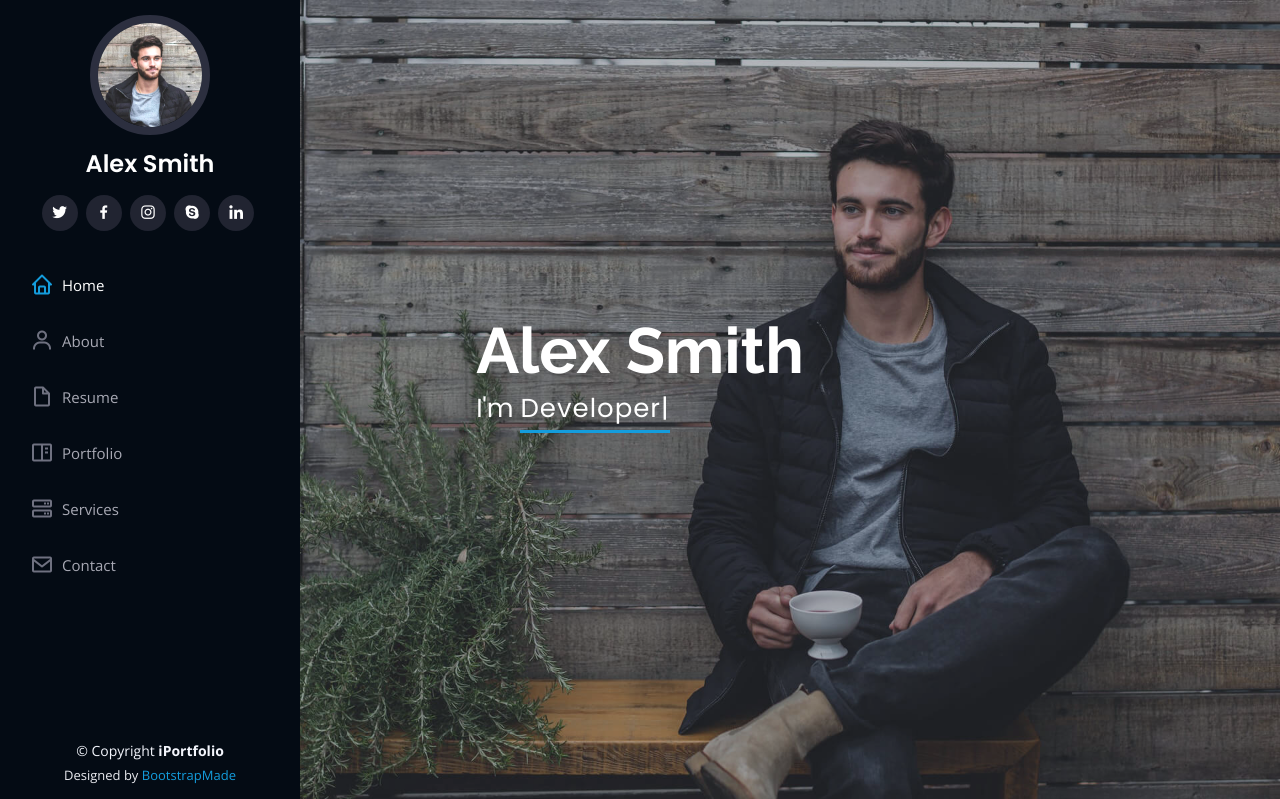
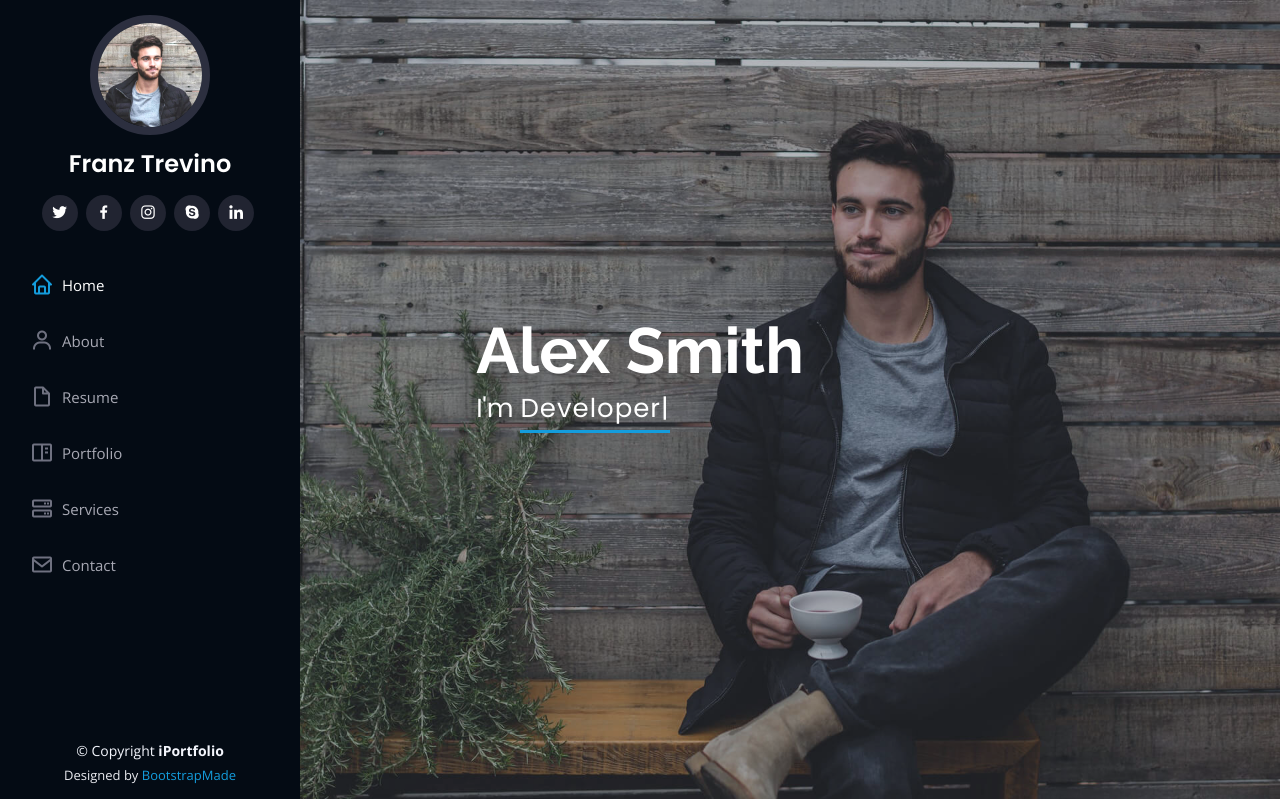
Before and after one commit to Franz1229/Intro_to_CS, a Flask app: page / in a window 1280 px wide. Shown: the top 799 px of the page. Run offline with Flask 2, Linux system fonts and the light colour scheme; some libraries are stand-ins or nearby versions.

Commit message:
change name

```diff
--- a/templates/index.html
+++ b/templates/index.html
@@ -46,7 +46,7 @@
 
       <div class="profile">
         <img src="static/img/profile-img.jpg" alt="" class="img-fluid rounded-circle">
-        <h1 class="text-light"><a href="index.html">Alex Smith</a></h1>
+        <h1 class="text-light"><a href="index.html">Franz Trevino</a></h1>
         <div class="social-links mt-3 text-center">
           <a href="#" class="twitter"><i class="bx bxl-twitter"></i></a>
           <a href="#" class="facebook"><i class="bx bxl-facebook"></i></a>
```
